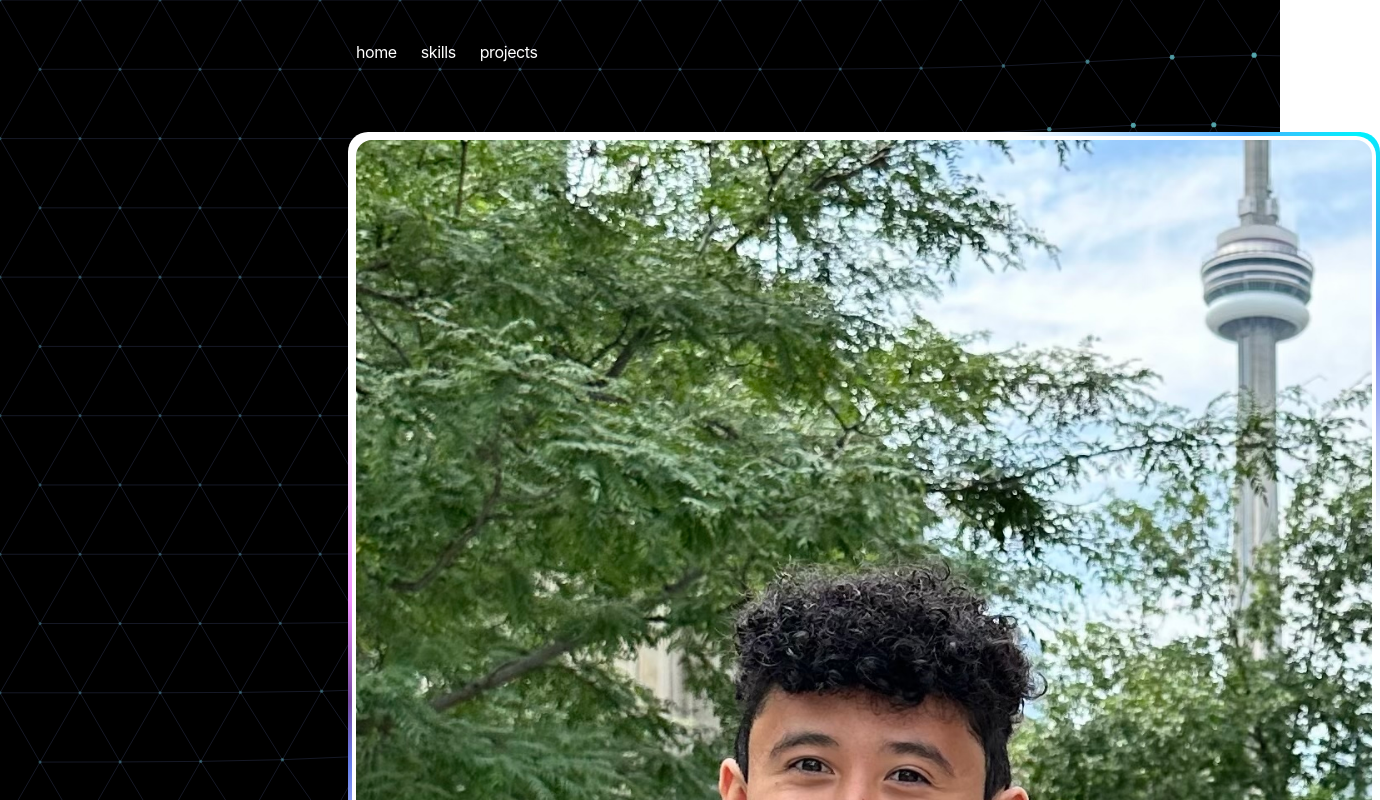
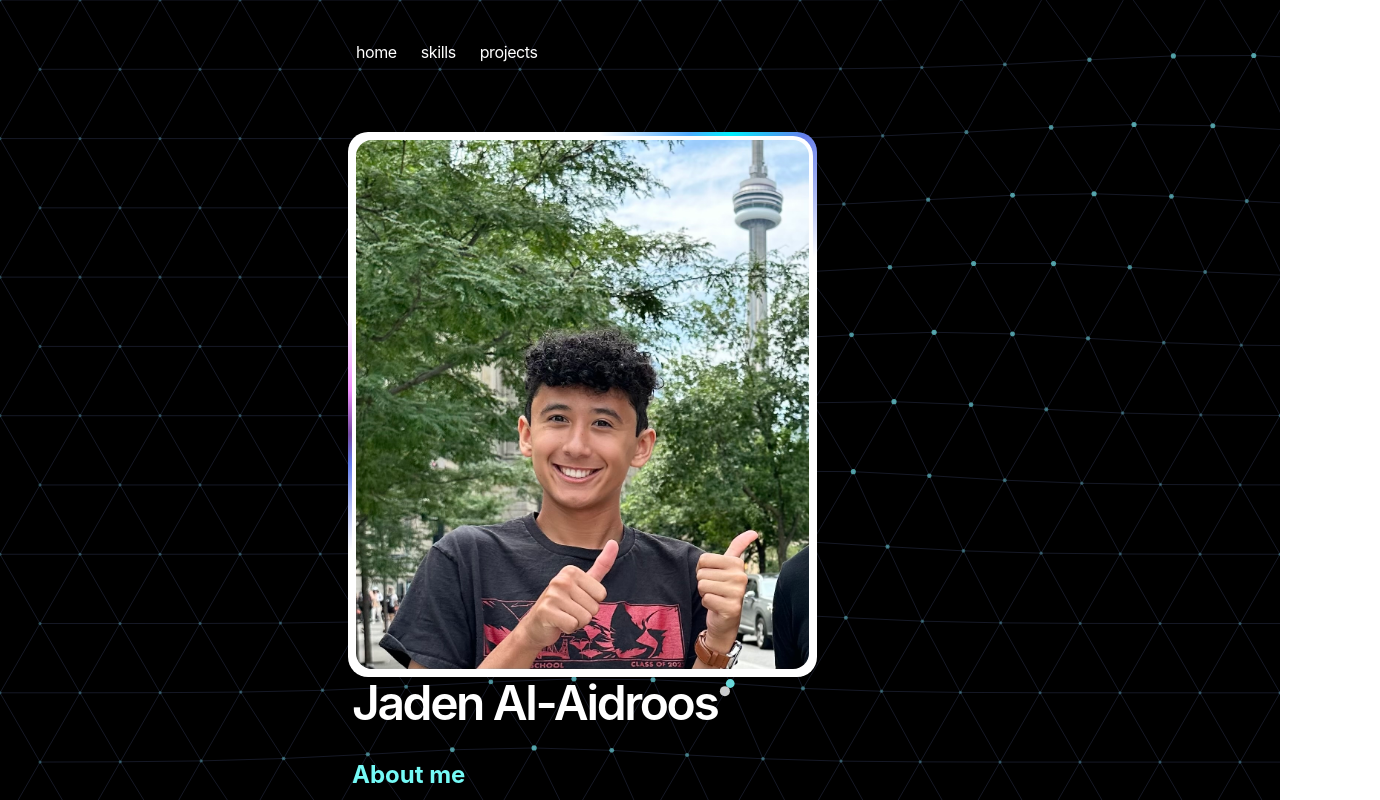
Before and after one commit to Jadenthealmighty/jaden-portfolio-v1, a Next.js app: page / in a window 1280 px wide. Shown: the top 800 px of the page, 1380 px wide, since content can reach past the window. Built offline with nearby package versions, Linux system fonts and the light colour scheme.

Commit message:
Adding Headshot9

```diff
--- a/app/global.css
+++ b/app/global.css
@@ -50,8 +50,8 @@
   min-width: 360px;
 }
 .image-container {
-  width: 80vw;
-  max-width: 80vw;
+  width: 80%;
+  max-width: 80%;
   margin: 0 auto;
   display: inline-block;
 }
```
